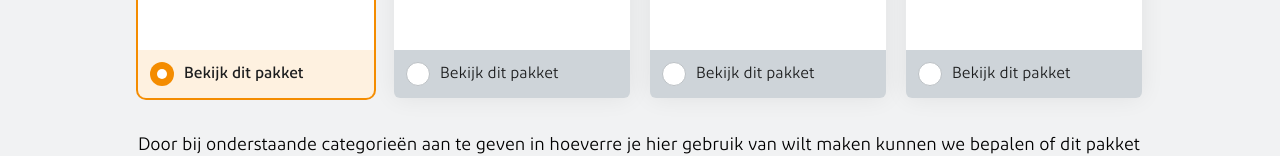
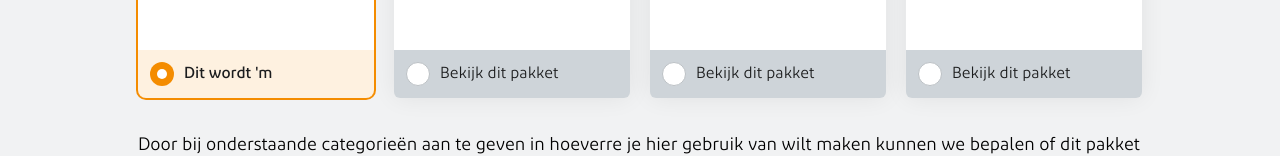
Before and after one commit to gerwinov/zg-point-distributer, a React (Create React App) app: page / in a window 1280 px wide. Shown: the part 552-708 px from the top of the page. Built offline with nearby package versions, Linux system fonts and the light colour scheme.

Commit message:
Card improvements

```diff
--- a/src/components/card/Card.js
+++ b/src/components/card/Card.js
@@ -15,7 +15,7 @@ class Card extends React.Component {
   }
 
   render() {
-    let className = cx({
+    const className = cx({
       card: true,
       active: this.props.active,
     });
@@ -33,7 +33,7 @@ class Card extends React.Component {
         </div>
         <div className={styles.cardcheckbox}>
           <span className={styles.cardcircle} />
-          <span className={styles.cardselecttitle}>Bekijk dit pakket</span>
+          <span className={styles.cardselecttitle}>{ this.props.active ? "Dit wordt 'm" : 'Bekijk dit pakket' }</span>
         </div>
       </button>
     );
```
